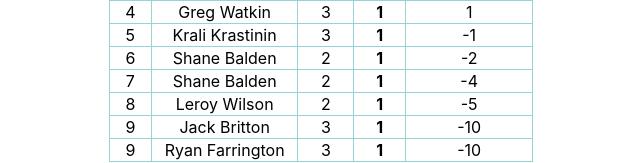
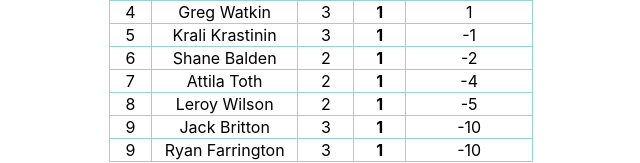
Before and after one commit to campool/campool.github.io, a React (Create React App) app: page / in a window 1280 px wide. Shown: the part 264-427 px from the top of the page, without its empty margins (319-959 px from the left). Built offline with nearby package versions, Linux system fonts and the light colour scheme.

Commit message:
Fix Attila's name

```diff
--- a/src/data/league202409/players.ts
+++ b/src/data/league202409/players.ts
@@ -30,7 +30,7 @@ const players: {[k:string]: {[k: string]: string}} = {
     "name": "Shane Balden"
   },
   "Attila": {
-    "name": "Shane Balden"
+    "name": "Attila Toth"
   }
 };
 
```
